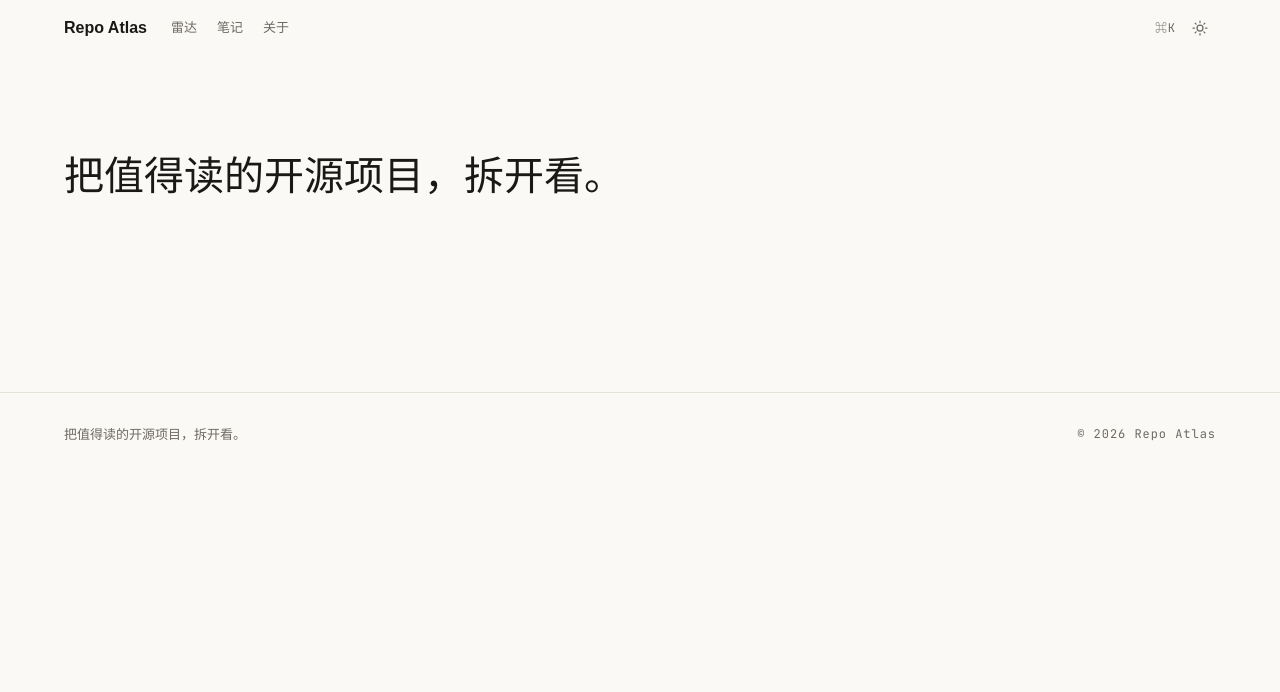
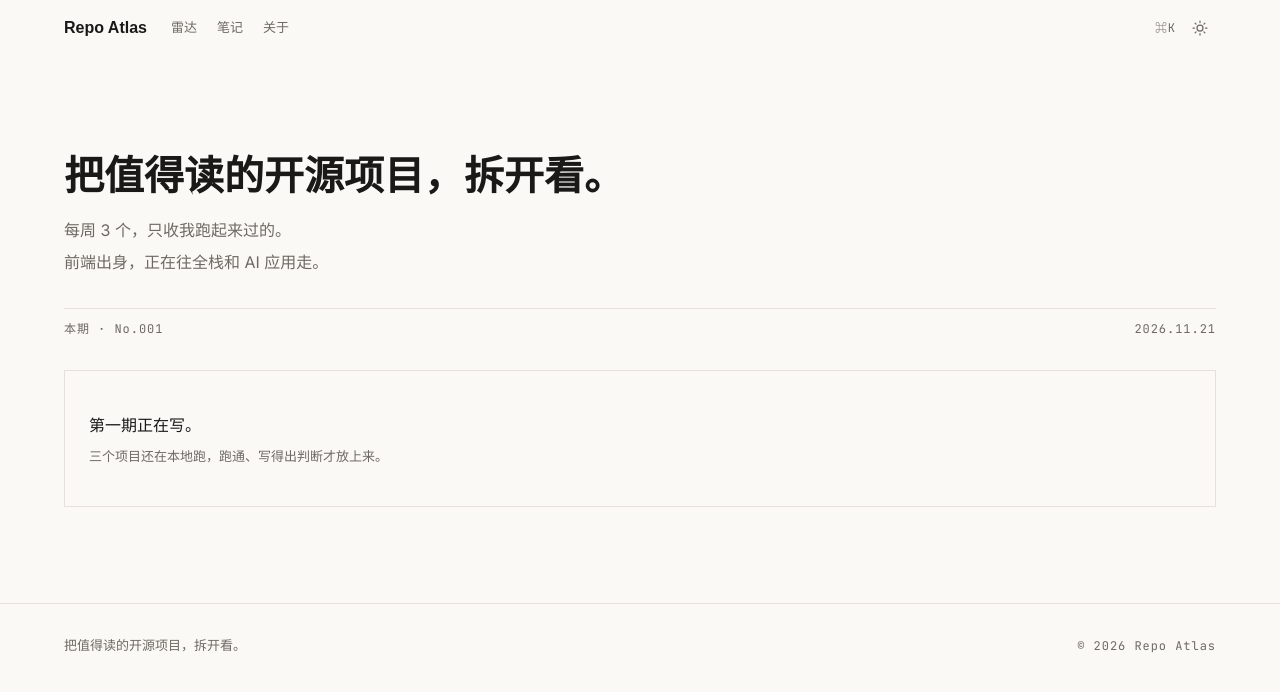
Before and after one commit to wangliang01/repo-atlas, a Next.js app: page / in a window 1280 px wide. Shown: the top 692 px of the page. Built offline with nearby package versions, Linux system fonts and the light colour scheme.

Commit message:
feat: home statement with issue meta and empty state (T-003)

```diff
--- a/app/page.tsx
+++ b/app/page.tsx
@@ -1,7 +1,16 @@
+import { EmptyIssue } from "@/components/empty-issue";
+import { Statement } from "@/components/statement";
+
 export default function Home() {
+  // 静态生成时算一次；每次部署都会更新，首屏因此能看出站点还活着
+  const updatedAt = new Date();
+
   return (
-    <div className="wrap py-24">
-      <h1 className="font-serif text-display">把值得读的开源项目，拆开看。</h1>
+    <div className="wrap">
+      <Statement issue="001" updatedAt={updatedAt} />
+      <div className="mt-8">
+        <EmptyIssue />
+      </div>
     </div>
   );
 }
--- /dev/null
+++ b/components/empty-issue.tsx
@@ -0,0 +1,10 @@
+export function EmptyIssue() {
+  return (
+    <div className="border border-line px-6 py-10">
+      <p className="text-body text-ink">第一期正在写。</p>
+      <p className="mt-2 text-small text-muted">
+        三个项目还在本地跑，跑通、写得出判断才放上来。
+      </p>
+    </div>
+  );
+}
--- /dev/null
+++ b/components/statement.tsx
@@ -0,0 +1,26 @@
+import { formatDate } from "@/lib/date";
+
+type StatementProps = {
+  issue: string;
+  updatedAt: Date;
+};
+
+export function Statement({ issue, updatedAt }: StatementProps) {
+  return (
+    <section data-testid="statement" className="pt-16 md:pt-24">
+      <h1 className="max-w-[var(--measure)] font-serif text-display font-semibold text-ink">
+        把值得读的开源项目，拆开看。
+      </h1>
+      <p className="mt-4 text-body text-muted">每周 3 个，只收我跑起来过的。</p>
+      <p className="mt-1 text-body text-muted">前端出身，正在往全栈和 AI 应用走。</p>
+
+      <div className="mt-8 border-t border-line" />
+      <div className="mt-3 flex items-baseline justify-between font-mono text-micro text-muted">
+        <span>本期 · No.{issue}</span>
+        <time dateTime={updatedAt.toISOString()} className="tabular-nums">
+          {formatDate(updatedAt)}
+        </time>
+      </div>
+    </section>
+  );
+}
--- /dev/null
+++ b/lib/date.ts
@@ -0,0 +1,5 @@
+// 构建时算一次，页面仍是静态的；固定 YYYY.MM.DD 是为了配合等宽数字不抖动
+export function formatDate(date: Date): string {
+  const pad = (n: number) => String(n).padStart(2, "0");
+  return `${date.getFullYear()}.${pad(date.getMonth() + 1)}.${pad(date.getDate())}`;
+}
```
Also changed, not shown: .scratch/tickets/T-003-home-statement.md, .scratch/tickets/T-004-content-layer.md, 2 other files (tests, documents, lock files or other folders).
